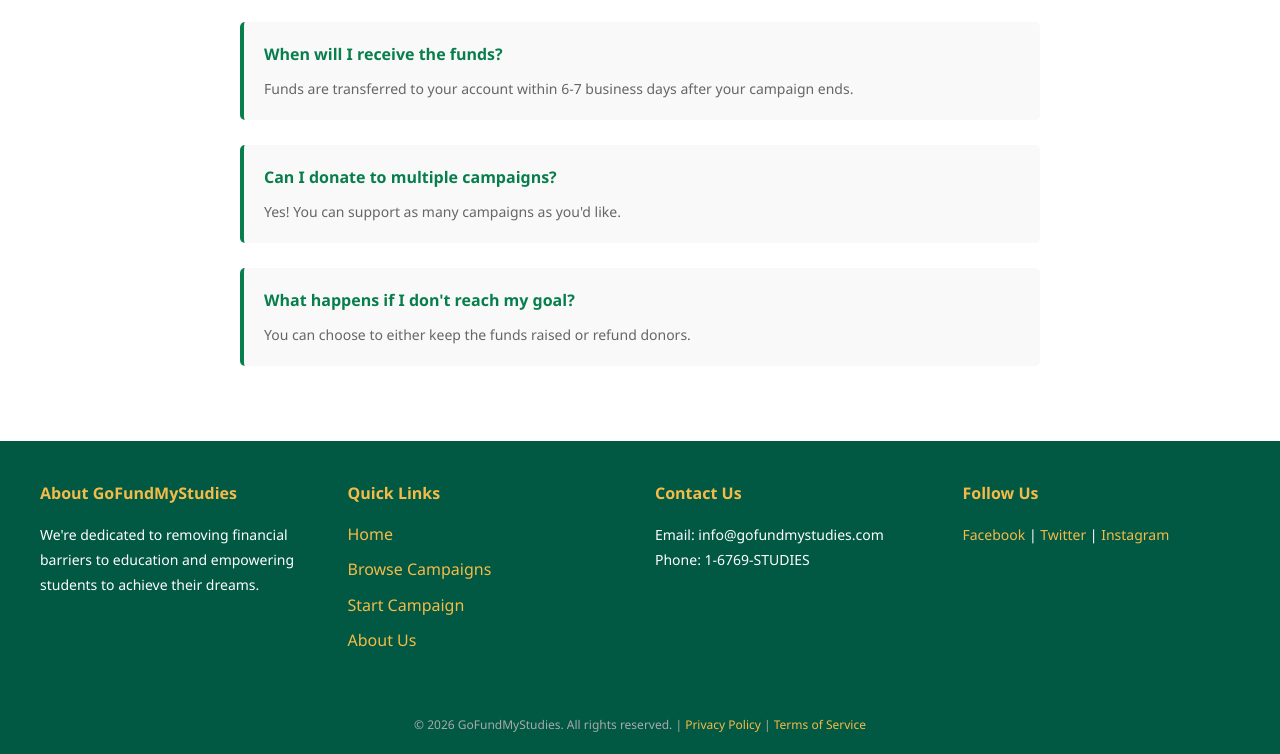
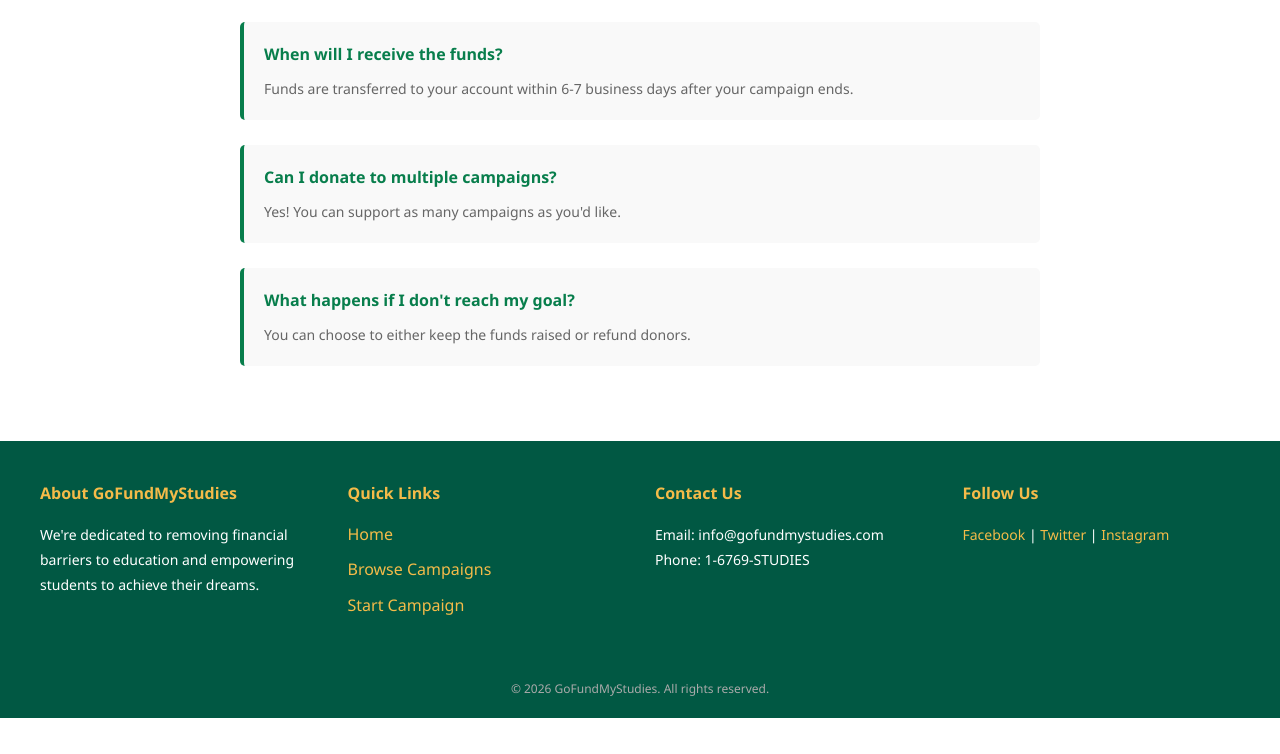
Before and after one commit to cMattw/GoFundMyStudies, a plain HTML site: page index.html in a window 1280 px wide. Shown: the part 2221-2975 px from the top of the page. After the commit the page ends 2939 px from the top, so only its background shows below. Drawn offline with Linux system fonts and the light colour scheme.

Commit message:
Minor changes

```diff
--- a/index.html
+++ b/index.html
@@ -129,7 +129,6 @@
                     <li><a href="#home">Home</a></li>
                     <li><a href="browse.html">Browse Campaigns</a></li>
                     <li><a href="signup.html">Start Campaign</a></li>
-                    <li><a href="#about">About Us</a></li>
                 </ul>
             </div>
             <div class="footer-section">
@@ -147,7 +146,7 @@
             </div>
         </div>
         <div class="footer-bottom">
-            <p>&copy; 2026 GoFundMyStudies. All rights reserved. | <a href="#privacy">Privacy Policy</a> | <a href="#terms">Terms of Service</a></p>
+            <p>&copy; 2026 GoFundMyStudies. All rights reserved.</p>
         </div>
     </footer>
 </body>
```
Also changed, not shown: browse.html (+0 -1 lines), post-details.html (+0 -1 lines).
